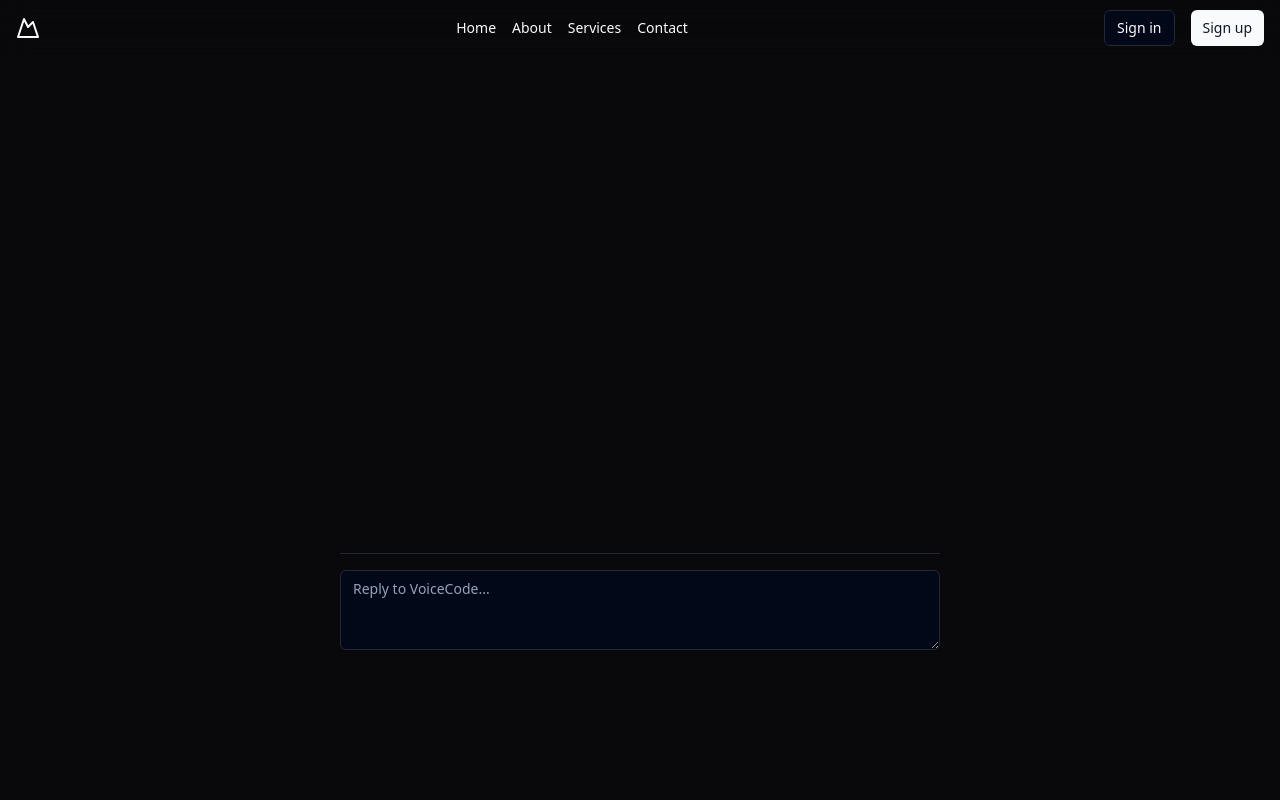
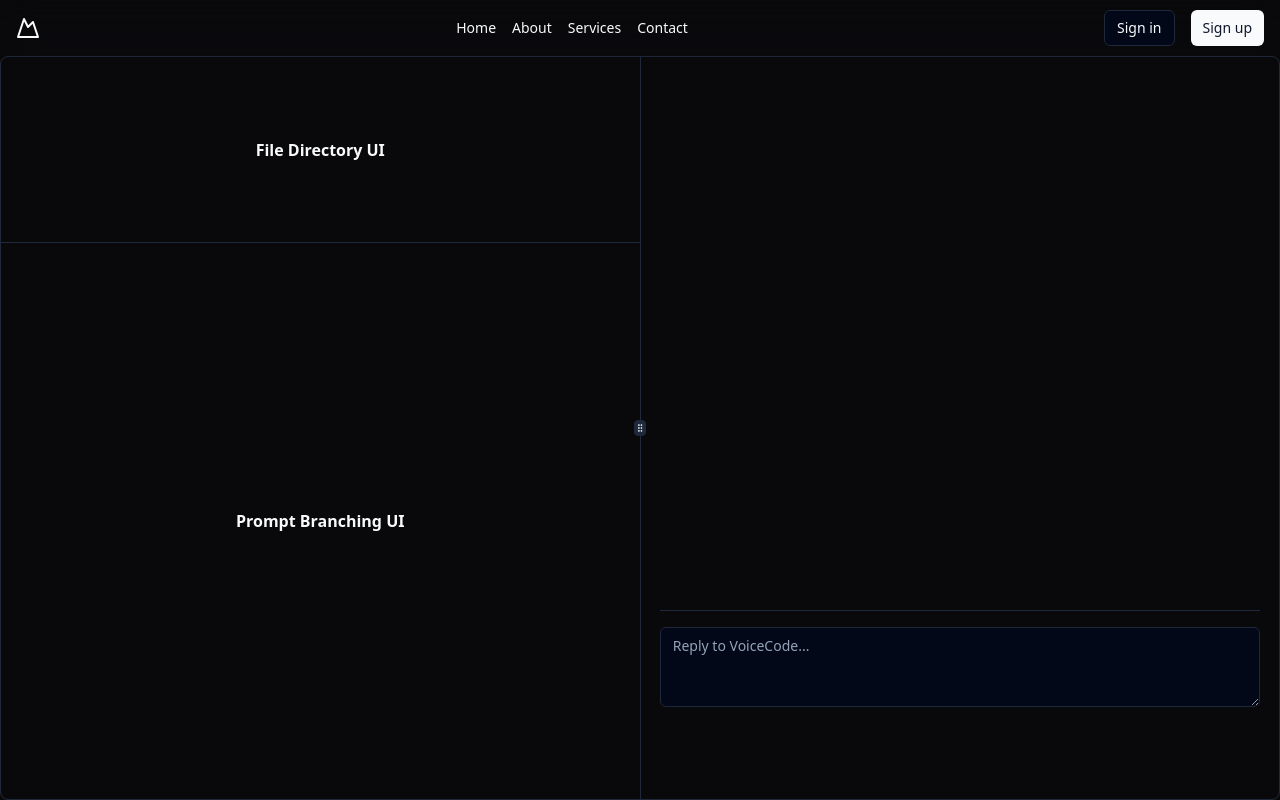
Before and after one commit to Rivaan-P/voicecode-web-github, a Next.js app: page / in a window 1280 px wide. Built offline with nearby package versions, Linux system fonts and the light colour scheme.

Commit message:
add resizable

```diff
--- a/package.json
+++ b/package.json
@@ -22,6 +22,7 @@
     "react-dom": "^18",
     "react-hot-toast": "^2.4.1",
     "react-markdown": "^9.0.1",
+    "react-resizable-panels": "^2.0.19",
     "tailwind-merge": "^2.3.0",
     "tailwindcss-animate": "^1.0.7"
   },
--- a/src/app/globals.css
+++ b/src/app/globals.css
@@ -113,3 +113,7 @@ body {
   align-items: center;
   height: 100vh;
 }
+
+.resize-chat {
+  height: calc(100vh - 3.5rem) !important;
+}
--- a/src/app/layout.js
+++ b/src/app/layout.js
@@ -1,5 +1,7 @@
 import { Inter } from "next/font/google";
 import "./globals.css";
+
+import Navbar from "@/components/Navbar";
 
 const inter = Inter({ subsets: ["latin"] });
 
@@ -12,6 +14,7 @@ export default function RootLayout({ children }) {
   return (
     <html class="dark" lang="en">
       <body class="h-screen" className={inter.className}>
+        <Navbar />
         {children}
       </body>
     </html>
--- a/src/app/page.js
+++ b/src/app/page.js
@@ -1,11 +1,14 @@
 import ChatDialog from "@/components/DialogChat";
 import Navbar from "@/components/Navbar";
+import { Resizable } from "@/components/Resizable";
 
 export default function Home() {
   return (
-    <div class="app-container">
-      <Navbar />
-      <ChatDialog />
+    <div>
+      <Resizable />
+      {/* <div class="app-container">
+        <ChatDialog />
+      </div> */}
     </div>
   );
 }
--- a/src/components/DialogChat.jsx
+++ b/src/components/DialogChat.jsx
@@ -1,5 +1,5 @@
 "use client";
-// ChatWindow.js
+
 import { Input } from "@/components/ui/input";
 import { Separator } from "./ui/separator";
 import { Textarea } from "@/components/ui/textarea";
--- a/src/components/Navbar.jsx
+++ b/src/components/Navbar.jsx
@@ -8,12 +8,12 @@ import { Button } from "@/components/ui/button";
 
 export default function Navbar() {
   return (
-    <nav className="fixed inset-x-0 top-0 z-50 backdrop-blur-lg  shadow-sm ">
+    <nav className="sticky inset-x-0 top-0 z-50 backdrop-blur-lg  shadow-sm ">
       <div className="w-full max-w-7xl mx-auto px-4">
         <div className="flex justify-between h-14 items-center">
           <Link className="flex items-center" href="#">
             <MountainIcon className="h-6 w-6" />
-            <span className="sr-only">Acme Inc</span>
+            <span className="sr-only">VoiceCode</span>
           </Link>
           <nav className="hidden md:flex gap-4">
             <Link
--- /dev/null
+++ b/src/components/Resizable.jsx
@@ -0,0 +1,40 @@
+import {
+  ResizableHandle,
+  ResizablePanel,
+  ResizablePanelGroup,
+} from "@/components/ui/resizable";
+
+import ChatDialog from "./DialogChat";
+
+export function Resizable() {
+  return (
+    <ResizablePanelGroup
+      direction="horizontal"
+      className="resize-chat rounded-lg border"
+    >
+      <ResizablePanel defaultSize={50}>
+        <ResizablePanelGroup direction="vertical">
+          <ResizablePanel defaultSize={25}>
+            <div className="flex h-full items-center justify-center p-6">
+              <span className="font-semibold">File Directory UI</span>
+            </div>
+          </ResizablePanel>
+          <ResizableHandle />
+          <ResizablePanel defaultSize={75}>
+            <div className="flex h-full items-center justify-center p-6">
+              <span className="font-semibold">Prompt Branching UI</span>
+            </div>
+          </ResizablePanel>
+        </ResizablePanelGroup>
+      </ResizablePanel>
+      {/*  */}
+      <ResizableHandle withHandle />
+      {/*  */}
+      <ResizablePanel defaultSize={50}>
+        <div class="app-container">
+          <ChatDialog />
+        </div>
+      </ResizablePanel>
+    </ResizablePanelGroup>
+  );
+}
--- /dev/null
+++ b/src/components/ui/resizable.jsx
@@ -0,0 +1,36 @@
+"use client";
+
+import { GripVertical } from "lucide-react";
+import * as ResizablePrimitive from "react-resizable-panels";
+
+import { cn } from "@/lib/utils";
+
+const ResizablePanelGroup = ({ className, ...props }) => (
+  <ResizablePrimitive.PanelGroup
+    className={cn(
+      "flex w-full data-[panel-group-direction=vertical]:flex-col",
+      className
+    )}
+    {...props}
+  />
+);
+
+const ResizablePanel = ResizablePrimitive.Panel;
+
+const ResizableHandle = ({ withHandle, className, ...props }) => (
+  <ResizablePrimitive.PanelResizeHandle
+    className={cn(
+      "relative flex w-px items-center justify-center bg-border after:absolute after:inset-y-0 after:left-1/2 after:w-1 after:-translate-x-1/2 focus-visible:outline-none focus-visible:ring-1 focus-visible:ring-ring focus-visible:ring-offset-1 data-[panel-group-direction=vertical]:h-px data-[panel-group-direction=vertical]:w-full data-[panel-group-direction=vertical]:after:left-0 data-[panel-group-direction=vertical]:after:h-1 data-[panel-group-direction=vertical]:after:w-full data-[panel-group-direction=vertical]:after:-translate-y-1/2 data-[panel-group-direction=vertical]:after:translate-x-0 [&[data-panel-group-direction=vertical]>div]:rotate-90",
+      className
+    )}
+    {...props}
+  >
+    {withHandle && (
+      <div className="z-10 flex h-4 w-3 items-center justify-center rounded-sm border bg-border">
+        <GripVertical className="h-2.5 w-2.5" />
+      </div>
+    )}
+  </ResizablePrimitive.PanelResizeHandle>
+);
+
+export { ResizablePanelGroup, ResizablePanel, ResizableHandle };
```
Also changed, not shown: 1 other file (tests, documents, lock files or other folders).
